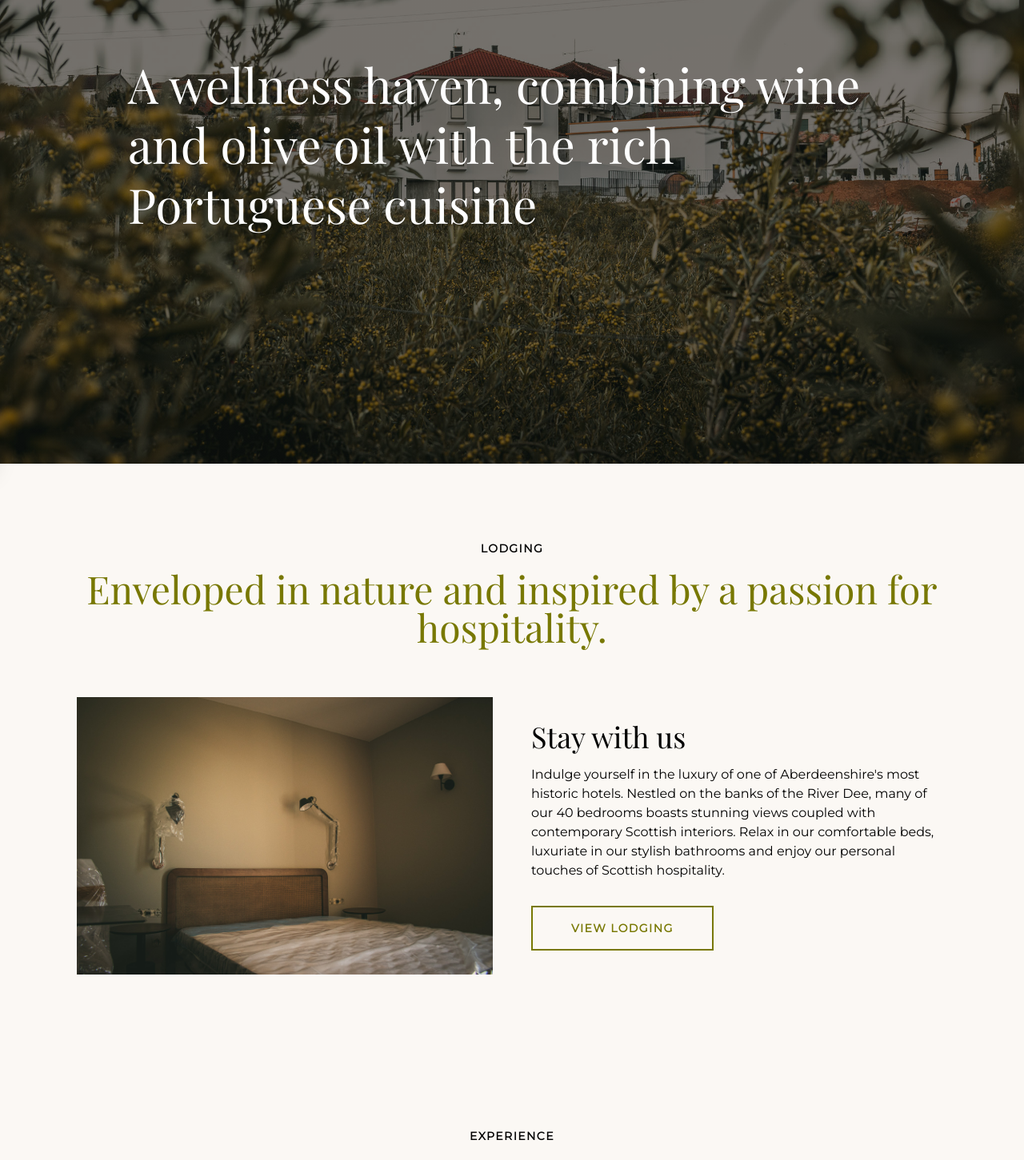
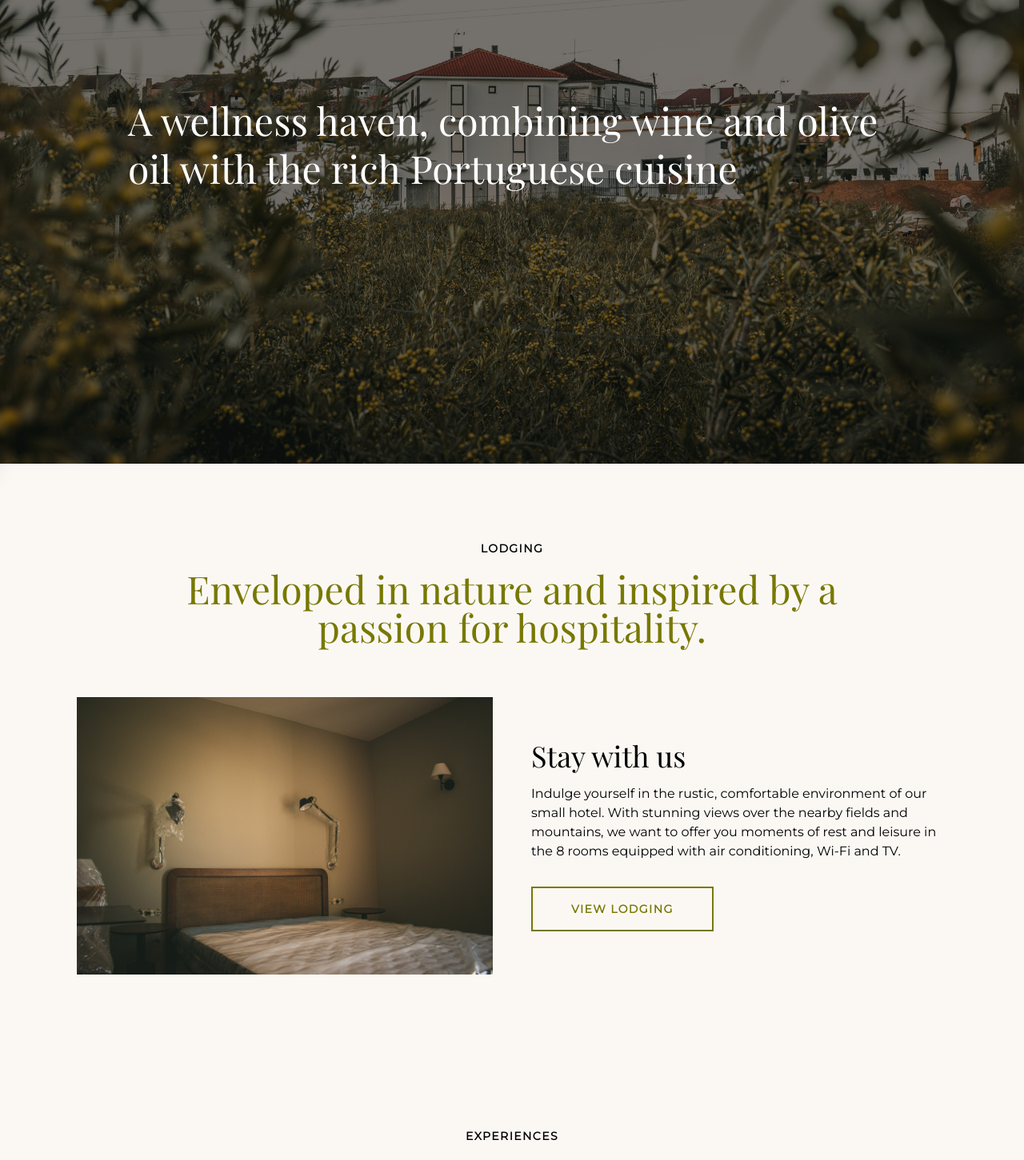
Before and after one commit to quintadonairia/quintadonairia, a Next.js app: page / in a window 1280 px wide. Shown: the part 220-1671 px from the top of the page at 80% size. Built offline with nearby package versions, Linux system fonts and the light colour scheme.

Commit message:
Refine copywriting

```diff
--- a/components/molecules/Card.js
+++ b/components/molecules/Card.js
@@ -10,7 +10,7 @@ const Card = ({ image, title, description }) => {
           <p>{description}</p>
         </div>
         <Button variant="link" size="sm">
-          Read more
+          Learn More
         </Button>
       </div>
     </article>
--- a/components/molecules/Header.js
+++ b/components/molecules/Header.js
@@ -4,7 +4,7 @@ const Header = ({ title, heading }) => {
       <small className="text-sm uppercase tracking-widest font-bold">
         {title}
       </small>
-      <h1 className="text-4xl lg:text-5xl text-center font-serif text-olive-500">
+      <h1 className="text-4xl lg:text-5xl text-center font-serif text-olive-500 lg:max-w-4xl">
         {heading}
       </h1>
     </div>
--- a/pages/index.js
+++ b/pages/index.js
@@ -26,7 +26,7 @@ const Home = () => {
             "linear-gradient(0deg, rgba(0, 0, 0, 0.5), rgba(0, 0, 0, 0.5)), url(images/20211013-donairia-004.jpg)",
         }}
       >
-        <h1 className="text-white font-serif text-4xl px-8 leading-snug lg:text-6xl max-w-screen-md lg:max-w-screen-lg lg:leading-tight">
+        <h1 className="text-white font-serif text-4xl px-8 leading-snug lg:text-5xl max-w-screen-md lg:max-w-screen-lg lg:leading-tight">
           A wellness haven, combining wine and olive oil with the rich
           Portuguese cuisine
         </h1>
@@ -42,19 +42,15 @@ const Home = () => {
           hospitality."
         subheading="Stay with us"
         image="images/20210820-donairia-009.jpg"
-        description="Indulge yourself in the luxury of one of Aberdeenshire's most
-            historic hotels. Nestled on the banks of the River Dee, many of our
-            40 bedrooms boasts stunning views coupled with contemporary Scottish
-            interiors. Relax in our comfortable beds, luxuriate in our stylish
-            bathrooms and enjoy our personal touches of Scottish hospitality."
+        description="Indulge yourself in the rustic, comfortable environment of our small hotel. With stunning views over the nearby fields and mountains, we want to offer you moments of rest and leisure in the 8 rooms equipped with air conditioning, Wi-Fi and TV."
         action="View Lodging"
       />
 
       {/* Experience Section */}
       <section className="flex flex-col items-center px-6 py-16 gap-16 lg:gap-24 lg:p-24">
         <Header
-          title="Experience"
-          heading="There is always something to enjoy and experience"
+          title="Experiences"
+          heading="There is always something to enjoy and experience at our place"
         />
         <div className="grid grid-cols-1 lg:grid-cols-2 gap-16 lg:gap-32">
           <Card
@@ -98,13 +94,12 @@ const Home = () => {
         heading="Taste the traditional Portuguese cuisine"
         subheading="Dine with us"
         image="images/20211003-donairia-050.jpg"
-        description="Enjoying good food and company in our atmospheric Poachers Brasserie with views of the river is a quintessential part of the Maryculter House experience. Inspired by the abundance of fine produce from our local larder, our Head Chef, Alan Clarke and his team carefully prepare delicious dishes from seasonal, local ingredients."
+        description="In the Safra Restaurant, we explore new tastes and sensations, intersecting tradition and modernity. Whether you are staying in, or just visiting us for the day, we want to offer you a unique and memorable dining experience, rooted on our local and sustainable products."
         action="Make a Reservation"
         reverse
       />
 
       {/* Social Banner */}
-
       <div
         className="w-full text-white flex flex-col items-center p-8 lg:p-16 gap-8 lg:gap-12"
         style={{
```
Also changed, not shown: 2 other files (tests, documents, lock files or other folders).
